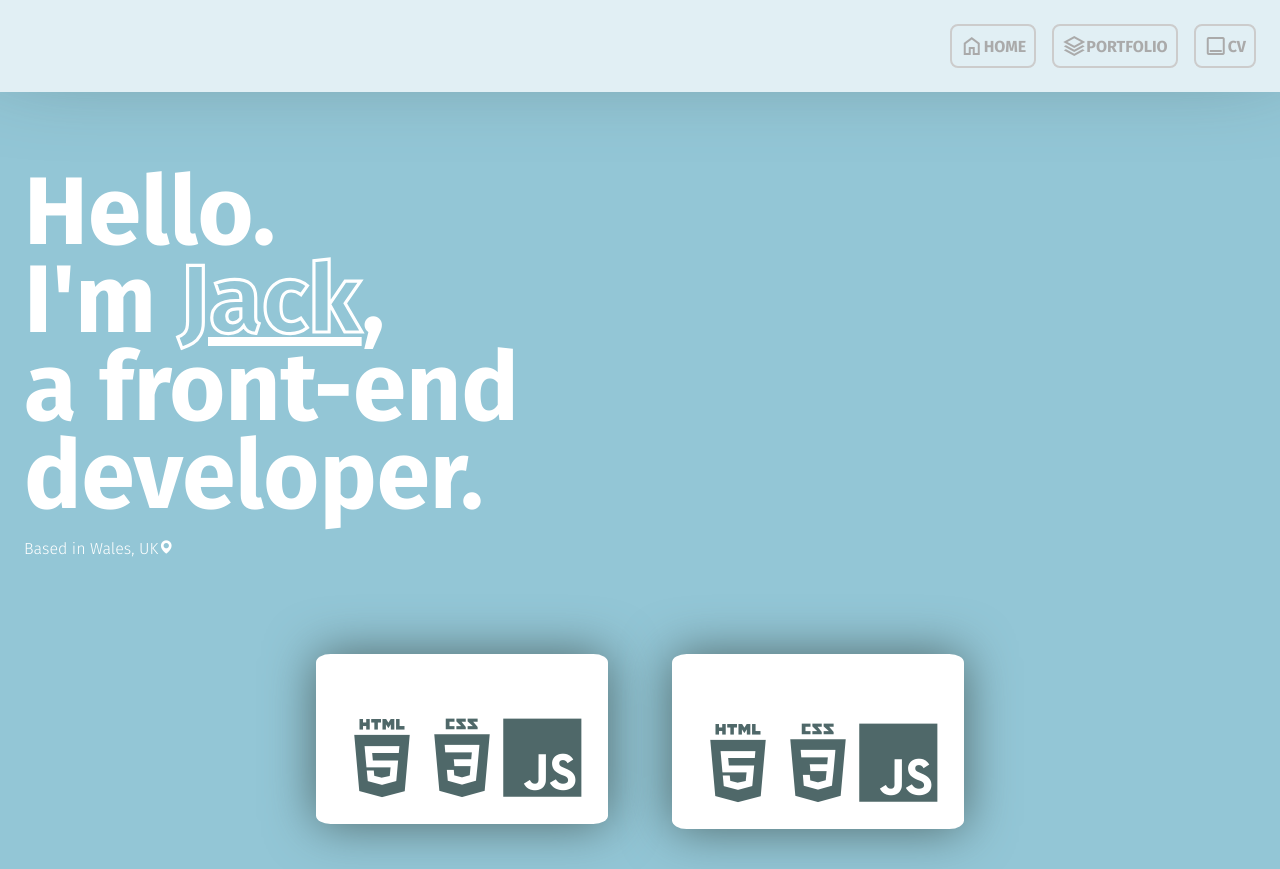
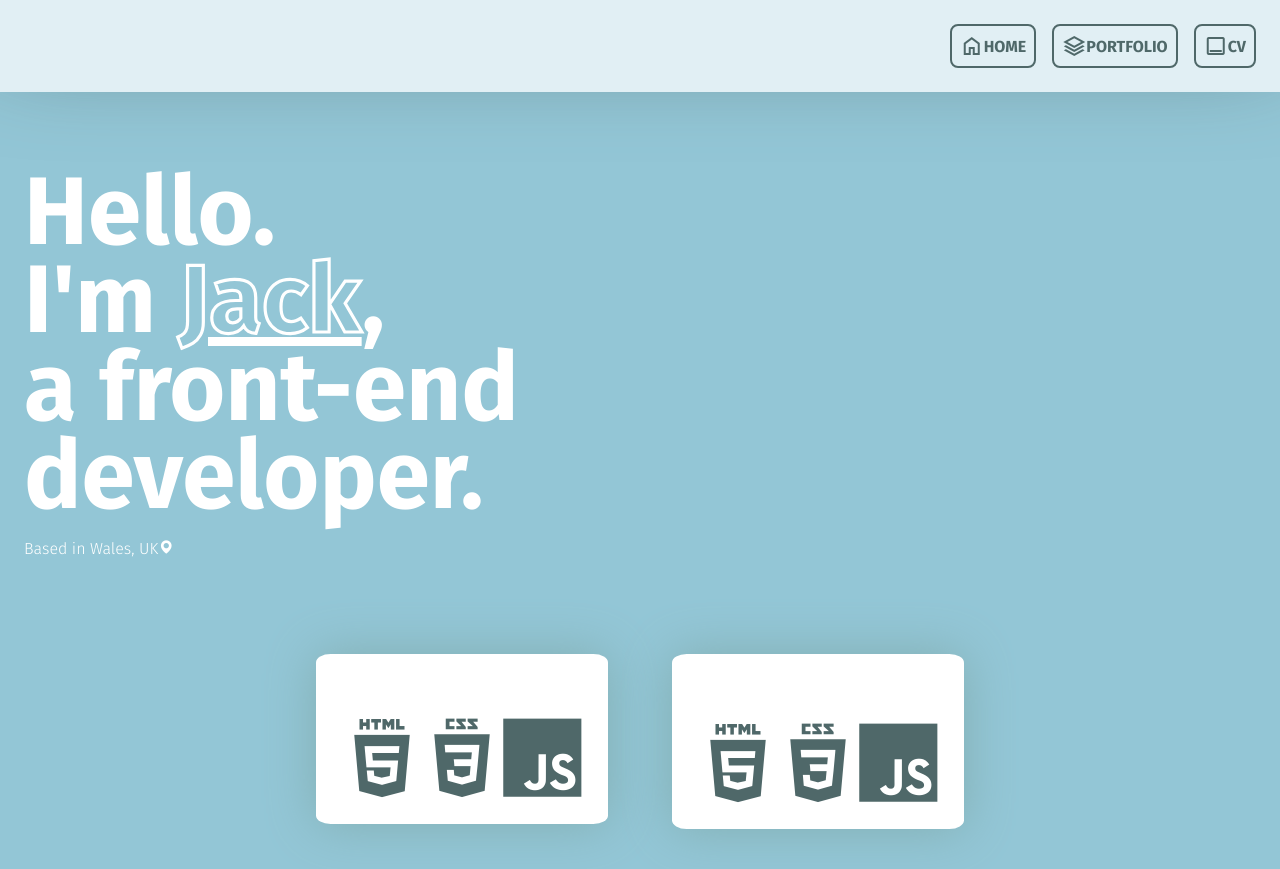
Before and after one commit to JackMatthewss/JackMatthewss.github.io, a plain HTML site: page index.html in a window 1280 px wide. Drawn offline with nearby package versions, Linux system fonts and the light colour scheme.

Commit message:
Update styles.css

```diff
--- a/styles.css
+++ b/styles.css
@@ -89,7 +89,7 @@ body {
     text-decoration: none;
     text-transform: capitalize;
     text-align: center;
-    color: #aaa;
+    color: #4F6869;
     background-color: transparent;
     align-items: center;
     transition: all 0.3s ease;
@@ -98,7 +98,7 @@ body {
     font-weight: 700;
     text-align: center;
     background-color: #E1EFF4;
-    border: 2px #ccc solid;
+    border: 2px #4F6869 solid;
     border-radius: 0.5rem;
     padding: 0.5rem;
     margin: 0.5rem;
@@ -127,7 +127,7 @@ body {
     max-width: 100%;
     transition: all 0.3s all;
     background-color: #fff;
-    box-shadow: 0 0 50px #4F6869;
+    box-shadow: 0 0 50px #82AEB1;
     z-index: 0;
 }
 
@@ -144,12 +144,12 @@ body {
 }
 
 .card:hover {
-    box-shadow: 0 0 50px #82AEB1;
+    box-shadow: 0 0 50px #4F6869;
     z-index: 1;
 }
 .navigation a:hover{
     color:#fff;
-    background-color:#ccc;
+    background-color:#4F6869;
 }
 
 @media only screen and (max-width: 1000px) {
```
